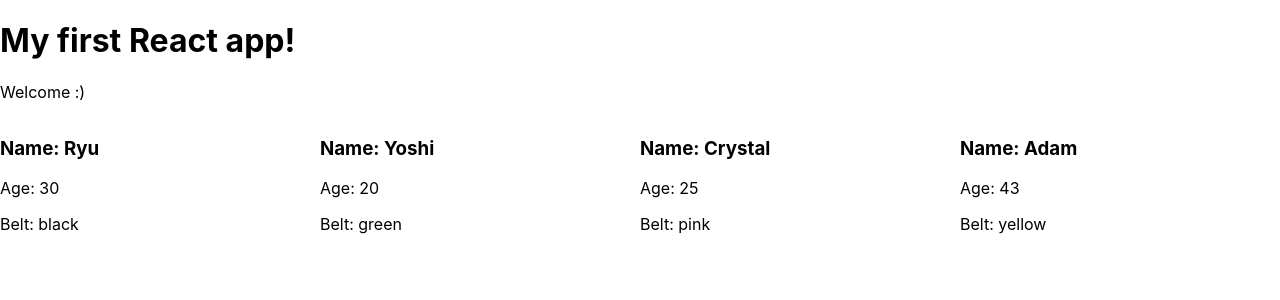
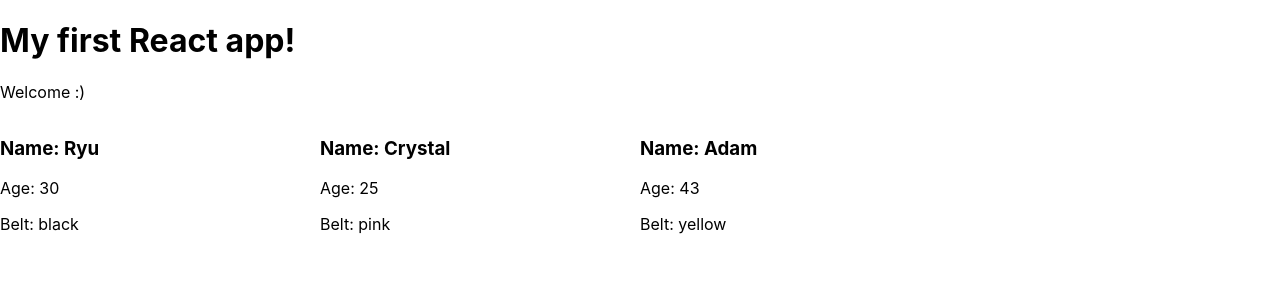
Before and after one commit to humayunkabir/react-redux-complete, a React (Create React App) app in the folder myapp/: page / in a window 1280 px wide. Shown: the top 300 px of the page. Built offline with nearby package versions, Linux system fonts and the light colour scheme.

Commit message:
Conditional Output

```diff
--- a/myapp/src/Ninjas.js
+++ b/myapp/src/Ninjas.js
@@ -4,19 +4,49 @@
 // Functional Component
 // UI Component
 const Ninjas = ({ ninjas }) => {
-  const ninjaList = ninjas.map(ninja => {
-    const { age, belt, name, id } = ninja;
+  // if-else Method: [if (condition) {} else {}]
+  // const ninjaList = ninjas.map(ninja => {
+  //   const { age, belt, name, id } = ninja;
 
-    return (
-      <div className="ninja" key={id}>
-        <h3>Name: {name}</h3>
-        <p>Age: {age}</p>
-        <p>Belt: {belt}</p>
-      </div>
-    );
-  });
+  //   if (age > 20) {
+  //     return (
+  //       <div className="ninja" key={id}>
+  //         <h3>Name: {name}</h3>
+  //         <p>Age: {age}</p>
+  //         <p>Belt: {belt}</p>
+  //       </div>
+  //     );
+  //   }
+  //   return null;
+  // })
 
-  return <div className="ninja-list">{ninjaList}</div>;
+  // Ternary Operator Method: [condition ? () : ()] | ***Better Method***
+  // const ninjaList = ninjas.map(ninja => {
+  //   const { age, belt, name, id } = ninja;
+  //   return age > 20 ? (
+  //     <div className="ninja" key={id}>
+  //       <h3>Name: {name}</h3>
+  //       <p>Age: {age}</p>
+  //       <p>Belt: {belt}</p>
+  //     </div>
+  //   ) : null;
+  // });
+
+  // return <div className="ninja-list">{ninjaList}</div>;
+  return (
+    <div className="ninja-list">
+      {ninjas.map(ninja => {
+        const { age, belt, name, id } = ninja;
+        return age > 20 ? (
+          <div className="ninja" key={id}>
+            <h3>Name: {name}</h3>
+            <p>Age: {age}</p>
+            <p>Belt: {belt}</p>
+          </div>
+        ) : null;
+      })}
+    </div>
+  );
 };
 
 export default Ninjas;
```
